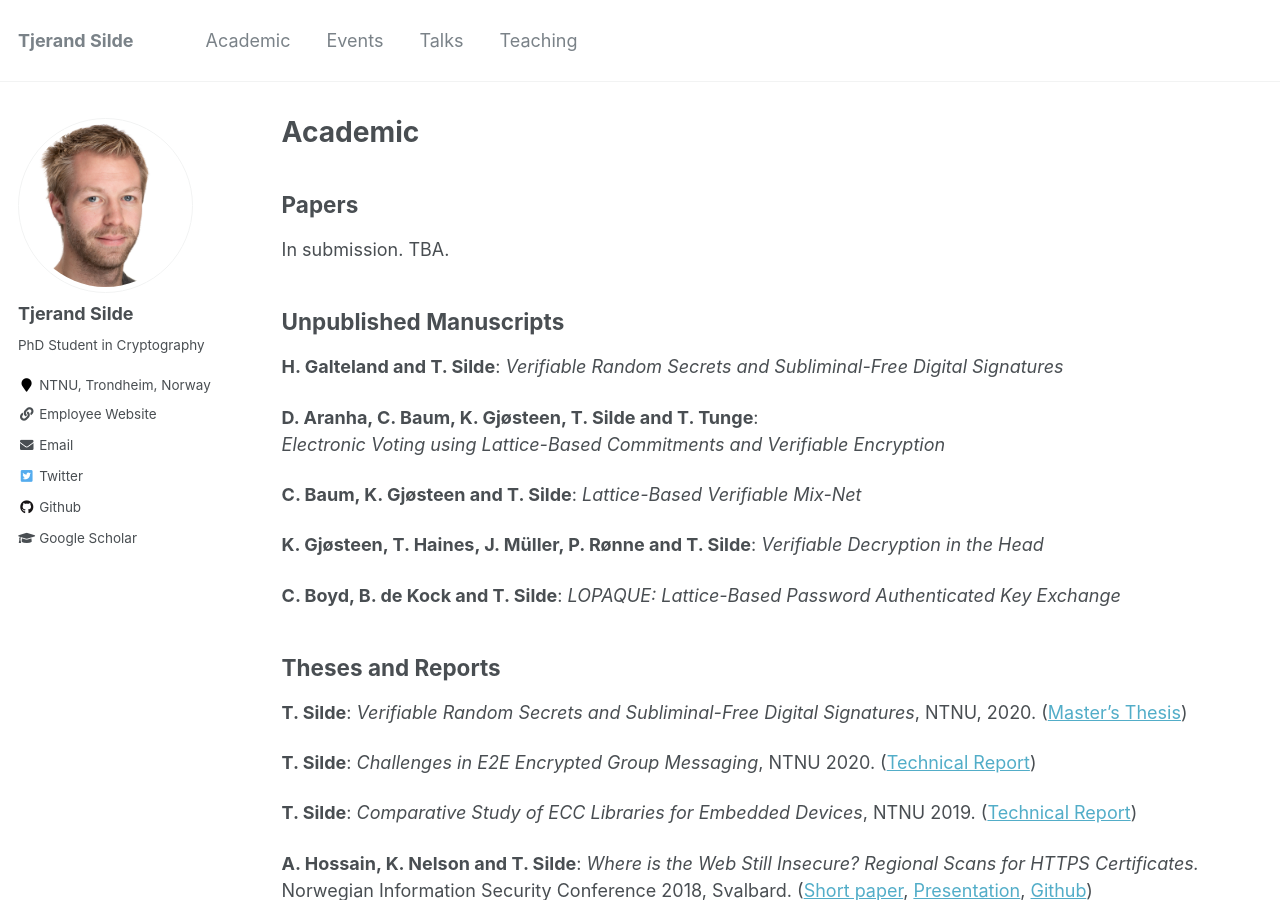
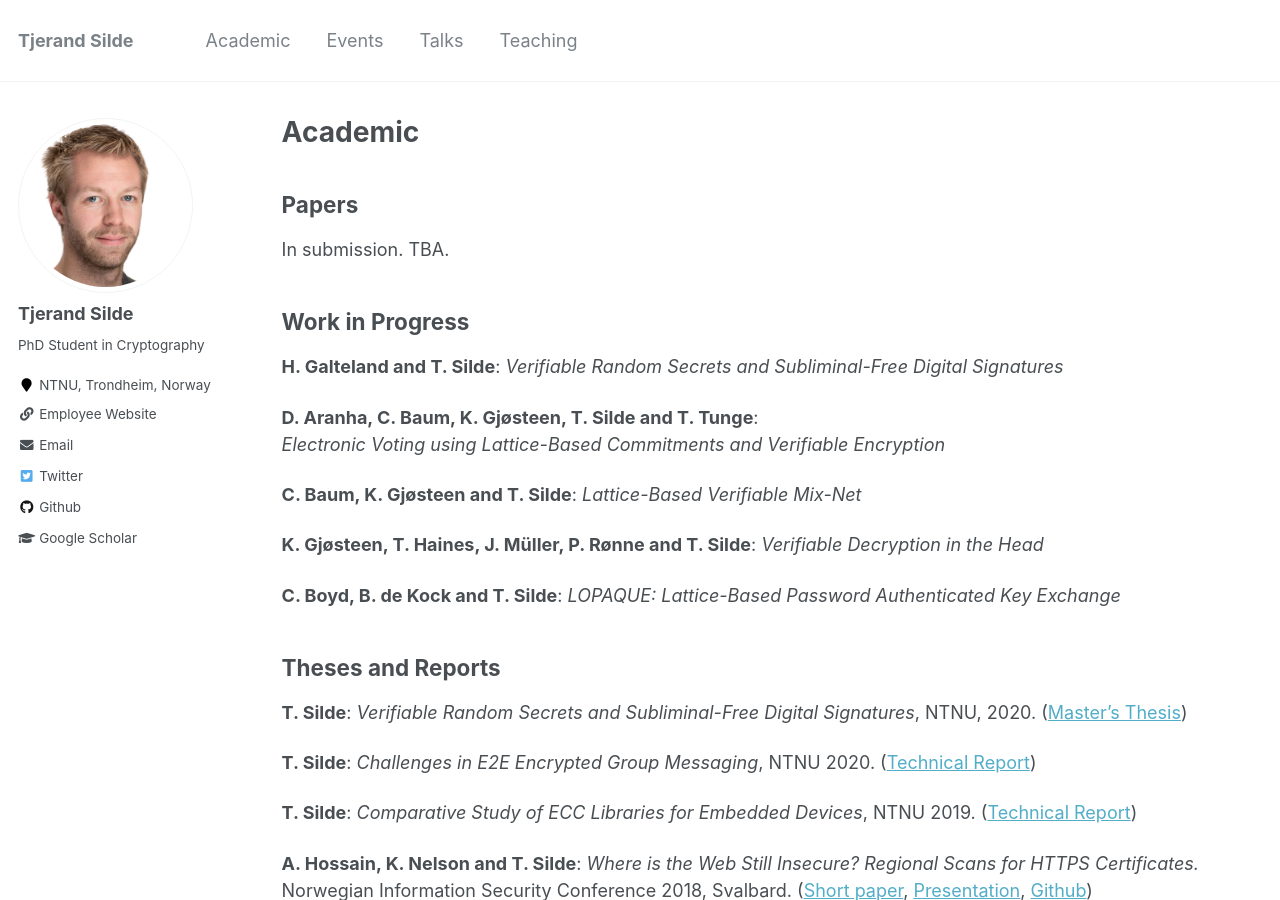
Before and after one commit to tjesi/tjesi.github.io, a Jekyll site: the page built from _pages/academic.md, in a window 1280 px wide and 900 px high. Built offline with Jekyll 4.4.1, drawn with Linux system fonts in a browser that asks for light colours.

Commit message:
Update academic.md

```diff
--- a/_pages/academic.md
+++ b/_pages/academic.md
@@ -9,7 +9,7 @@ author_profile: true
 
 In submission. TBA.
 
-## Unpublished Manuscripts
+## Work in Progress
 
 **H. Galteland and T. Silde**: _Verifiable Random Secrets and Subliminal-Free Digital Signatures_
 
```
